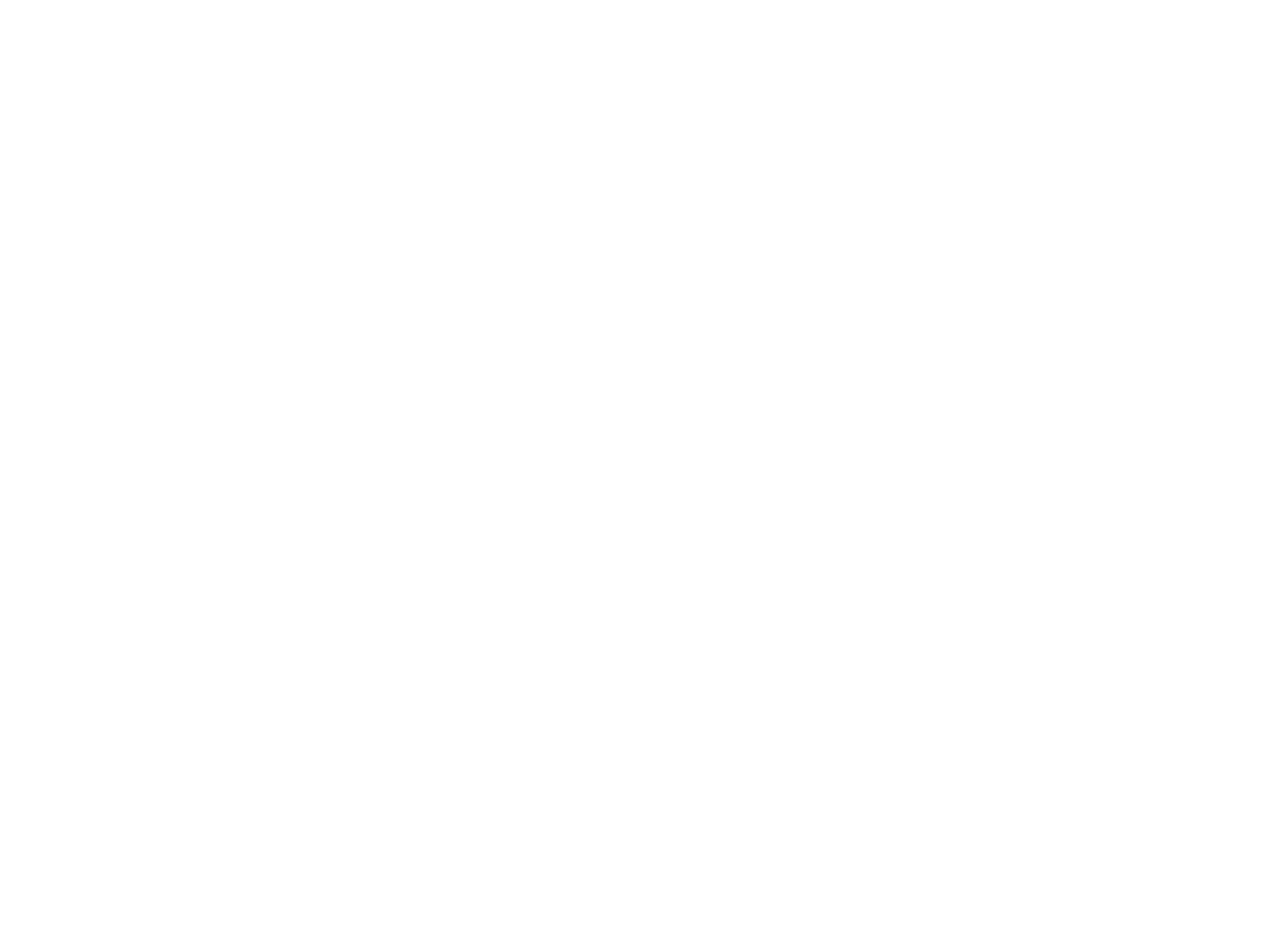
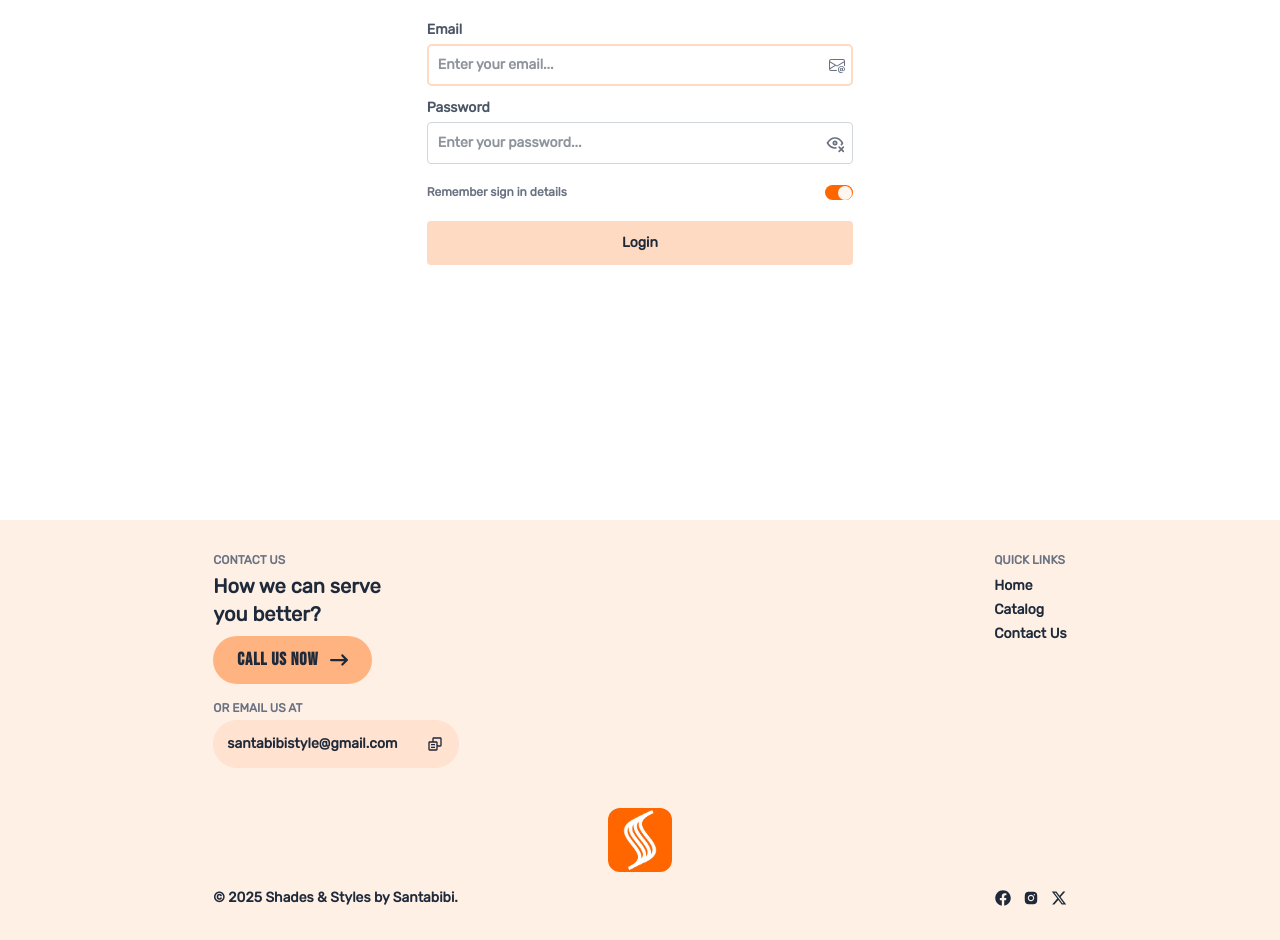
Before and after one commit to Emma769/frames-by-bibi, a React (Vite) app: page /login in a window 1280 px wide. Before the commit this address had no page. Shown: the part 240-1180 px from the top of the page. Before the commit the page ends 800 px from the top, so only its background shows below. Built offline with nearby package versions, Linux system fonts and the light colour scheme.

Commit message:
added login page

```diff
--- a/src/App.tsx
+++ b/src/App.tsx
@@ -4,6 +4,7 @@
 import ContactPage from "./pages/ContactPage";
 import CatalogPage from "./pages/CatalogPage";
 import CartPage from "./pages/CartPage";
+import LoginPage from "./pages/LoginPage";
 
 export default function App() {
   return (
@@ -13,6 +14,7 @@
         <Route path="/contact" element={<ContactPage />} />
         <Route path="/catalog" element={<CatalogPage />} />
         <Route path="/cart" element={<CartPage />} />
+        <Route path="/login" element={<LoginPage />} />
       </Route>
     </Routes>
   );
--- /dev/null
+++ b/src/components/LoginForm.tsx
@@ -0,0 +1,115 @@
+import {
+  useEffect,
+  useState,
+  type ComponentProps,
+  type FormEvent,
+} from "react";
+import Container from "./layouts/Container";
+import { BsEnvelopeAt } from "react-icons/bs";
+import { TbEyeCheck, TbEyeX } from "react-icons/tb";
+
+export default function LoginForm() {
+  const [persistDetails, setPersistDetails] = useState<"on" | "off">("on");
+
+  const [showPassword, setShowPassword] =
+    useState<ComponentProps<"input">["type"]>("password");
+
+  const handleSubmit = (e: FormEvent<HTMLFormElement>) => {
+    e.preventDefault();
+  };
+
+  return (
+    <div className="pt-14">
+      <Container>
+        <div className="font-semibold text-center grid gap-3">
+          <p className="text-3xl">Sign In</p>
+          <p className="text-sm text-gray-500">
+            Hey, Enter your details to sign in to your account
+          </p>
+        </div>
+        <form
+          onSubmit={handleSubmit}
+          className="sm:w-2/3 lg:w-1/2 mx-auto text-sm mt-8 grid gap-3"
+        >
+          <div className="grid gap-1">
+            <label htmlFor="id-email" className="font-semibold text-gray-600">
+              Email
+            </label>
+            <div className="relative">
+              <BsEnvelopeAt className="absolute size-4 fill-gray-500 right-2 top-1/2 -translate-y-1/2" />
+              <input
+                type="text"
+                id="id-email"
+                className="border w-full pr-7 border-gray-300 placeholder:font-semibold p-2.5 rounded-sm focus-within:outline-[hsl(24,100%,88%)]"
+                placeholder="Enter your email..."
+                autoFocus
+              />
+            </div>
+          </div>
+          <div className="grid gap-1">
+            <label
+              htmlFor="id-password"
+              className="font-semibold text-gray-600"
+            >
+              Password
+            </label>
+            <div className="relative">
+              <input
+                type={showPassword}
+                id="id-password"
+                className="border w-full border-gray-300 placeholder:font-semibold p-2.5 rounded-sm focus-within:outline-[hsl(24,100%,88%)]"
+                placeholder="Enter your password..."
+              />
+              <button
+                className="cursor-pointer"
+                type="button"
+                onClick={() =>
+                  setShowPassword((prev) =>
+                    prev === "text" ? "password" : "text"
+                  )
+                }
+              >
+                {showPassword === "text" ? (
+                  <TbEyeCheck className="size-5 absolute right-2 top-1/2 -translate-y-1/2 stroke-gray-500" />
+                ) : (
+                  <TbEyeX className="size-5 absolute right-2 top-1/2 -translate-y-1/2 stroke-gray-500" />
+                )}
+              </button>
+            </div>
+            <div className="flex justify-between items-center my-4">
+              <label
+                className="font-semibold text-gray-500 text-[12px]"
+                htmlFor="id-persist"
+              >
+                Remember sign in details
+              </label>
+              <div
+                className={`switch ${persistDetails === "off" ? "off" : ""}`}
+              >
+                <div
+                  className={`toggler ${
+                    persistDetails === "on" ? "on" : "off"
+                  }`}
+                ></div>
+                <input
+                  type="checkbox"
+                  id="id-persist"
+                  checked={persistDetails === "on"}
+                  onChange={() =>
+                    setPersistDetails((prev) => (prev === "on" ? "off" : "on"))
+                  }
+                  className="accent-[hsl(24,100%,88%)] w-full opacity-0 cursor-pointer"
+                />
+              </div>
+            </div>
+            <div>
+              <button className="font-semibold capitalize bg-[hsl(24,100%,88%)] cursor-pointer p-1.5 py-3 hover:bg-[hsl(24,100%,84%)] transition-colors rounded-sm w-full">
+                login
+              </button>
+            </div>
+          </div>
+        </form>
+      </Container>
+    </div>
+  );
+}
--- a/src/components/layouts/BaseLayout.tsx
+++ b/src/components/layouts/BaseLayout.tsx
@@ -4,10 +4,12 @@
 
 export default function BaseLayout() {
   return (
-    <main className="flex flex-col">
+    <>
       <Navbar />
-      <Outlet />
+      <main className="flex flex-col min-h-[95dvh]">
+        <Outlet />
+      </main>
       <Footer />
-    </main>
+    </>
   );
 }
--- a/src/components/ui/Footer.tsx
+++ b/src/components/ui/Footer.tsx
@@ -24,7 +24,7 @@
               </p>
               <div className="flex flex-col items-center sm:block">
                 <a
-                  href="tel:2349023276116"
+                  href="tel:+2348103889926"
                   className="flex items-center w-fit bg-[hsl(24,100%,75%)] hover:bg-[hsl(24,100%,70%)] transition-colors text-lg tracking-wider gap-3 p-2.5 font-[bebas] px-6 rounded-3xl"
                 >
                   <span>Call us now</span>
@@ -37,12 +37,13 @@
                   <input
                     type="text"
                     disabled
-                    className="bg-[rgba(255,102,0,.1)] p-3.5 px-7 rounded-3xl text-sm"
-                    defaultValue="santabibi@gmail.com"
+                    className="bg-[rgba(255,102,0,.1)] p-3.5 pr-9 rounded-3xl text-sm"
+                    defaultValue="santabibistyle@gmail.com"
                   />
                   <button
+                    title="copy email"
                     className="absolute right-4 cursor-pointer top-1/2 -translate-y-1/2"
-                    onClick={() => handleCopy("santabibi@gmail.com")}
+                    onClick={() => handleCopy("santabibistyle@gmail.com")}
                   >
                     {isCopied ? <IoCheckmarkDoneOutline /> : <BiCopyAlt />}
                   </button>
@@ -104,7 +105,11 @@
               </a>
             </li>
             <li>
-              <a href="#" className="hover:text-[#ff6600] transition-colors">
+              <a
+                target="_blank"
+                href="https://www.instagram.com/santabibieyewear"
+                className="hover:text-[#ff6600] transition-colors"
+              >
                 <AiFillInstagram className="size-4" />
               </a>
             </li>
--- a/src/components/ui/Navbar.tsx
+++ b/src/components/ui/Navbar.tsx
@@ -167,7 +167,7 @@
         <input
           type="text"
           placeholder="What are you looking for?"
-          className="placeholder:font-bold shadow-xs rounded-xs w-full p-2.5 pr-10 focus-within:outline-0"
+          className="placeholder:font-bold border border-gray-300 rounded-sm w-full p-2.5 pr-10 focus-within:outline-0"
           autoFocus
         />
         <button className="cursor-pointer">
--- /dev/null
+++ b/src/hooks/useScrollIntoView.ts
@@ -0,0 +1,11 @@
+import { useEffect, useRef } from "react";
+
+export default function useScrollIntoView<T extends HTMLElement>() {
+  const ref = useRef<T | null>(null);
+
+  useEffect(() => {
+    ref.current?.scrollIntoView();
+  }, []);
+
+  return ref;
+}
--- a/src/index.css
+++ b/src/index.css
@@ -193,6 +193,26 @@
   @apply absolute inset-0 w-1/2 border-r-[.5px] border-[#ff6600] -translate-x-[-.5px];
 }
 
+.switch {
+  @apply flex items-center justify-center relative py-[1px] w-7 rounded-2xl bg-[#ff6600];
+}
+
+.toggler {
+  @apply w-3.5 h-3.5 rounded-full absolute bg-[hsl(24,100%,97%)] transition-all;
+}
+
+.toggler.on {
+  @apply translate-x-1.5;
+}
+
+.switch.off {
+  @apply bg-[hsl(24,100%,90%)];
+}
+
+.toggler.off {
+  @apply -translate-x-1.5 bg-[#ff6600];
+}
+
 @keyframes go-in-circles {
   100% {
     transform: rotate(360deg);
--- a/src/pages/ContactPage.tsx
+++ b/src/pages/ContactPage.tsx
@@ -1,49 +1,60 @@
 import Container from "../components/layouts/Container";
+import useScrollIntoView from "../hooks/useScrollIntoView";
 
 export default function ContactPage() {
+  const topRef = useScrollIntoView<HTMLDivElement>();
+
   return (
+    <>
+      <div ref={topRef}></div>
       <div className="pt-[6.5em]">
         <Container>
-        <div className="my-10 sm:w-2/3 sm:mx-auto">
+          <div className="mt-14 sm:w-2/3 sm:mx-auto">
             <p className="font-bold text-3xl pb-5">Get in Touch</p>
             <form className="text-sm grid gap-3">
               <div className="grid gap-1">
-              <label htmlFor="" className="font-semibold text-gray-600">
+                <label
+                  htmlFor="id-name"
+                  className="font-semibold text-gray-600"
+                >
                   Name
                 </label>
                 <input
                   type="text"
-                name=""
-                id=""
-                className="border border-gray-300 p-2.5 placeholder:font-semibold rounded-sm"
+                  id="id-name"
+                  className="border border-gray-300 p-2.5 placeholder:font-semibold rounded-sm focus-within:outline-[hsl(24,100%,88%)]"
                   placeholder="Enter your name..."
                 />
               </div>
               <div className="grid gap-1">
-              <label htmlFor="" className="font-semibold text-gray-600">
+                <label
+                  htmlFor="id-email"
+                  className="font-semibold text-gray-600"
+                >
                   Email
                 </label>
                 <input
                   type="email"
-                name=""
-                id=""
-                className="border border-gray-300 p-2.5 placeholder:font-semibold rounded-sm"
+                  id="id-email"
+                  className="border border-gray-300 p-2.5 placeholder:font-semibold rounded-sm focus-within:outline-[hsl(24,100%,88%)]"
                   placeholder="Enter your email..."
                 />
               </div>
               <div className="grid gap-1">
-              <label htmlFor="" className="font-semibold text-gray-600">
+                <label
+                  htmlFor="id-message"
+                  className="font-semibold text-gray-600"
+                >
                   Message
                 </label>
                 <textarea
-                name=""
-                id=""
-                className="border border-gray-300 resize-none p-2.5 w-full placeholder:font-semibold h-[8em] rounded-sm"
+                  id="id-message"
+                  className="border border-gray-300 resize-none p-2.5 w-full placeholder:font-semibold h-[8em] focus-within:outline-[hsl(24,100%,88%)] rounded-sm"
                   placeholder="Type your message..."
                 ></textarea>
               </div>
               <div className="mt-2">
-              <button className="font-semibold  text-white bg-[#ff6600] p-2.5 px-3.5 cursor-pointer rounded-sm">
+                <button className="font-semibold  text-white bg-[#ff6600] hover:bg-gray-800 transition-colors p-2.5 px-3.5 cursor-pointer rounded-sm focus-within:outline-gray-300">
                   Send
                 </button>
               </div>
@@ -51,5 +62,6 @@
           </div>
         </Container>
       </div>
+    </>
   );
 }
--- a/src/pages/HomePage.tsx
+++ b/src/pages/HomePage.tsx
@@ -1,13 +1,17 @@
 import { useNavigate } from "react-router-dom";
 import ProductCollection from "../components/ProductCollection";
 import FeaturedProducts from "../components/FeaturedProducts";
+import useScrollIntoView from "../hooks/useScrollIntoView";
 
 export default function HomePage() {
   const navigate = useNavigate();
   const gotoCatalog = () => navigate("/catalog");
 
+  const topRef = useScrollIntoView<HTMLDivElement>();
+
   return (
     <>
+      <div ref={topRef}></div>
       <section className="min-h-[100dvh] pt-[6.5em] bg-[hsl(24,100%,75%)]">
         <div className="text-2xl sm:text-3xl md:text-4xl lg:text-5xl font-bold flex items-center flex-col pt-16">
           <div>
--- /dev/null
+++ b/src/pages/LoginPage.tsx
@@ -0,0 +1,9 @@
+import LoginForm from "../components/LoginForm";
+
+export default function LoginPage() {
+  return (
+    <div className="pt-[6.5em]">
+      <LoginForm />
+    </div>
+  );
+}
```
Lines whose indentation alone changed are shown as unchanged.
